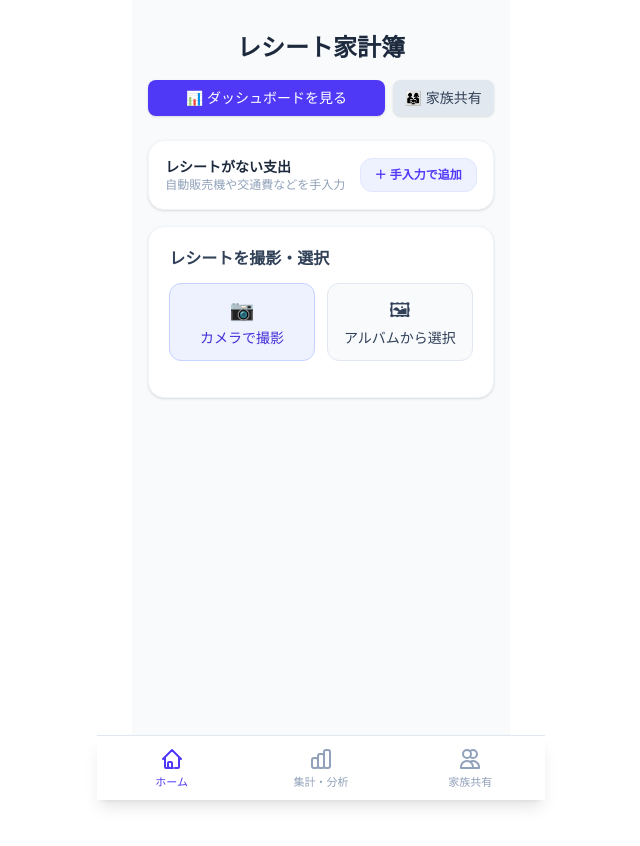
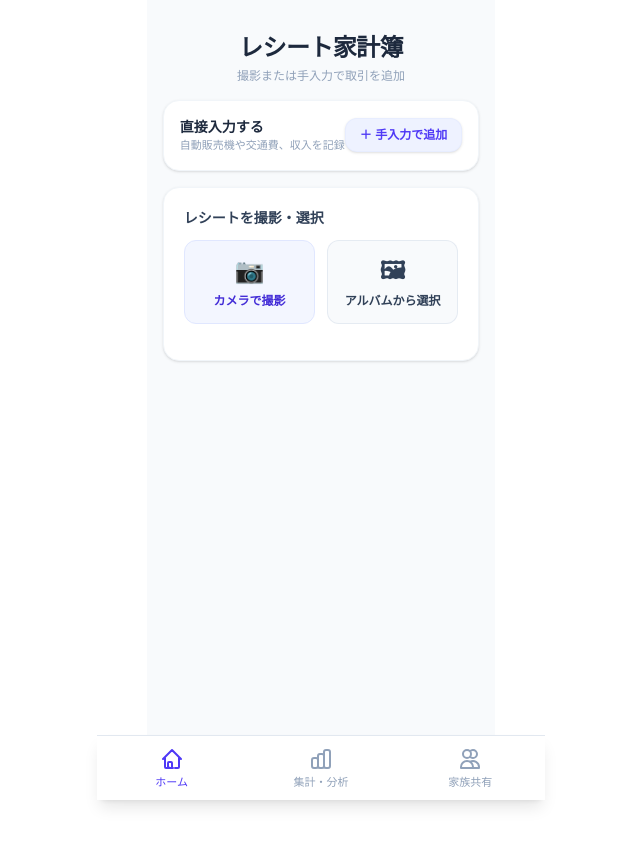
Before and after one commit to pon19/kakeibo-app, a Next.js app: page / in a window 1280 px wide. Shown: the top 846 px of the page, without its empty margins (319-959 px from the left). Built offline with nearby package versions, Linux system fonts and the light colour scheme.

Commit message:
Refactor Home page UI layout and cleanup obsolete navigation buttons

```diff
--- a/app/page.tsx
+++ b/app/page.tsx
@@ -3,7 +3,7 @@
 import { useState, useRef, useEffect } from 'react';
 import Link from 'next/link';
 import { compressImage } from '@/lib/imageCompressor';
-import ManualExpenseModal from '@/components/ManualExpenseModal'; // ← インポート追加
+import ManualExpenseModal from '@/components/ManualExpenseModal';
 
 interface ReceiptItem {
   name: string;
@@ -31,8 +31,6 @@ export default function Home() {
   const [result, setResult] = useState<ParsedReceipt | null>(null);
   const [saveSuccess, setSaveSuccess] = useState(false);
   const [validationError, setValidationError] = useState<string | null>(null);
-
-  // 手入力モーダル状態
   const [isManualModalOpen, setIsManualModalOpen] = useState(false);
 
   const cameraInputRef = useRef<HTMLInputElement>(null);
@@ -237,48 +235,43 @@ export default function Home() {
   };
 
   return (
-    <main className="min-h-screen bg-slate-50 p-4 max-w-md mx-auto pb-20">
-      <h1 className="text-2xl font-bold text-center text-slate-800 my-4">
-        レシート家計簿
-      </h1>
-
-      <div className="flex gap-2 mb-6">
-        <Link className="flex-1 py-2 px-3 bg-indigo-600 text-white rounded-lg font-medium text-center hover:bg-indigo-700 transition shadow-sm text-sm" href="/dashboard">
-          📊 ダッシュボードを見る
-        </Link>
-        <Link className="py-2 px-3 bg-slate-200 text-slate-700 rounded-lg font-medium text-center hover:bg-slate-300 transition shadow-sm text-sm" href="/household">
-          👨‍👩‍👧 家族共有
-        </Link>
-      </div>
+    <main className="min-h-screen bg-slate-50 p-4 max-w-md mx-auto pb-24">
+      {/* 画面ヘッダー */}
+      <header className="my-4 text-center">
+        <h1 className="text-2xl font-extrabold text-slate-800 tracking-tight">
+          レシート家計簿
+        </h1>
+        <p className="text-xs text-slate-400 mt-1">撮影または手入力で取引を追加</p>
+      </header>
 
       {saveSuccess && (
-        <div className="mb-4 p-3 bg-emerald-100 text-emerald-800 rounded-lg text-sm text-center font-medium border border-emerald-200 flex flex-col gap-2">
+        <div className="mb-4 p-3.5 bg-emerald-50 text-emerald-800 rounded-xl text-xs text-center font-medium border border-emerald-200/80 flex flex-col gap-1.5 shadow-sm">
           <span>✅ 取引データを保存しました！</span>
-          <Link className="underline text-emerald-900 font-bold" href="/dashboard">
-            ダッシュボードで確認する →
+          <Link className="underline text-emerald-900 font-bold hover:text-emerald-950" href="/dashboard">
+            集計・分析画面で確認する →
           </Link>
         </div>
       )}
 
       {validationError && (
-        <div className="mb-4 p-3 bg-rose-100 text-rose-800 rounded-lg text-sm font-medium border border-rose-200 flex items-center justify-between">
+        <div className="mb-4 p-3 bg-rose-50 text-rose-800 rounded-xl text-xs font-medium border border-rose-200 flex items-center justify-between shadow-sm">
           <span>⚠️ {validationError}</span>
-          <button onClick={() => setValidationError(null)} className="text-rose-500 font-bold text-xs">✕</button>
+          <button onClick={() => setValidationError(null)} className="text-rose-500 font-bold text-xs p-1">✕</button>
         </div>
       )}
 
-      {/* 手入力カード */}
+      {/* 手入力アクションカード */}
       <div className="bg-white p-4 rounded-2xl border border-slate-100 shadow-sm mb-4 flex items-center justify-between">
         <div>
-          <h3 className="text-sm font-bold text-slate-800">レシートがない支出</h3>
-          <p className="text-xs text-slate-400">自動販売機や交通費などを手入力</p>
+          <h3 className="text-sm font-bold text-slate-800">直接入力する</h3>
+          <p className="text-[11px] text-slate-400">自動販売機や交通費、収入を記録</p>
         </div>
         <button
           onClick={() => {
             setSaveSuccess(false);
             setIsManualModalOpen(true);
           }}
-          className="py-2 px-3.5 bg-indigo-50 text-indigo-600 text-xs font-bold rounded-xl hover:bg-indigo-100 transition border border-indigo-100"
+          className="py-2 px-3.5 bg-indigo-50 text-indigo-600 text-xs font-bold rounded-xl hover:bg-indigo-100 transition border border-indigo-100/50 shadow-sm"
         >
           ＋ 手入力で追加
         </button>
@@ -286,7 +279,7 @@ export default function Home() {
 
       {/* レシート撮影・選択カード */}
       <div className="bg-white p-5 rounded-2xl shadow-sm border border-slate-100 mb-6">
-        <h2 className="text-base font-semibold text-slate-700 mb-3">
+        <h2 className="text-sm font-bold text-slate-700 mb-3">
           レシートを撮影・選択
         </h2>
 
@@ -310,17 +303,17 @@ export default function Home() {
           <button
             type="button"
             onClick={() => cameraInputRef.current?.click()}
-            className="py-3 px-4 bg-indigo-50 border border-indigo-200 text-indigo-700 rounded-xl font-medium text-sm flex flex-col items-center justify-center gap-1 hover:bg-indigo-100 transition"
+            className="py-3.5 px-4 bg-indigo-50/70 border border-indigo-100 text-indigo-700 rounded-xl font-bold text-xs flex flex-col items-center justify-center gap-1.5 hover:bg-indigo-100/80 transition"
           >
-            <span className="text-xl">📷</span>
+            <span className="text-2xl">📷</span>
             <span>カメラで撮影</span>
           </button>
           <button
             type="button"
             onClick={() => libraryInputRef.current?.click()}
-            className="py-3 px-4 bg-slate-50 border border-slate-200 text-slate-700 rounded-xl font-medium text-sm flex flex-col items-center justify-center gap-1 hover:bg-slate-100 transition"
+            className="py-3.5 px-4 bg-slate-50 border border-slate-200/80 text-slate-700 rounded-xl font-bold text-xs flex flex-col items-center justify-center gap-1.5 hover:bg-slate-100 transition"
           >
-            <span className="text-xl">🖼</span>
+            <span className="text-2xl">🖼</span>
             <span>アルバムから選択</span>
           </button>
         </div>
@@ -330,7 +323,7 @@ export default function Home() {
             <img
               src={previewUrl}
               alt="選択したレシート"
-              className="max-h-48 rounded-lg object-contain border border-slate-200"
+              className="max-h-48 rounded-xl object-contain border border-slate-200 shadow-sm"
             />
           </div>
         )}
@@ -339,7 +332,7 @@ export default function Home() {
           <button
             onClick={handleUpload}
             disabled={loading}
-            className="w-full py-2.5 bg-indigo-600 text-white font-medium rounded-xl hover:bg-indigo-700 disabled:bg-slate-300 transition flex items-center justify-center gap-2"
+            className="w-full py-3 bg-indigo-600 text-white font-bold rounded-xl hover:bg-indigo-700 disabled:bg-slate-300 transition text-xs flex items-center justify-center gap-2 shadow-sm"
           >
             {loading && (
               <span className="animate-spin h-4 w-4 border-2 border-white border-t-transparent rounded-full inline-block"></span>
@@ -351,7 +344,7 @@ export default function Home() {
 
       {result && (
         <div className="bg-white p-5 rounded-2xl shadow-sm border border-slate-100 flex flex-col gap-4">
-          <h2 className="text-base font-semibold text-slate-700 border-b pb-2">
+          <h2 className="text-sm font-bold text-slate-800 border-b pb-2">
             解析結果の確認・修正
           </h2>
 
@@ -361,7 +354,7 @@ export default function Home() {
               type="text"
               value={result.merchant_name || ''}
               onChange={(e) => setResult({ ...result, merchant_name: e.target.value })}
-              className="w-full p-2 border rounded-lg text-slate-800 text-sm focus:outline-indigo-500"
+              className="w-full p-2.5 border border-slate-200 bg-white text-slate-800 rounded-xl text-xs focus:outline-indigo-500"
             />
           </div>
 
@@ -371,15 +364,15 @@ export default function Home() {
               type="date"
               value={result.purchased_at?.slice(0, 10) || ''}
               onChange={(e) => setResult({ ...result, purchased_at: e.target.value })}
-              className="w-full p-2 border rounded-lg text-slate-800 text-sm focus:outline-indigo-500"
+              className="w-full p-2.5 border border-slate-200 bg-white text-slate-800 rounded-xl text-xs focus:outline-indigo-500"
             />
           </div>
 
-          <div className="bg-slate-50 p-3 rounded-xl border border-slate-200 space-y-3">
+          <div className="bg-slate-50 p-3 rounded-xl border border-slate-200/80 space-y-3">
             <div className="flex items-center justify-between">
               <span className="text-xs font-bold text-slate-700">計算モード</span>
-              <div className="flex items-center gap-3 text-xs font-medium">
-                <label className="flex items-center gap-1 cursor-pointer bg-white px-2 py-1 rounded border border-slate-200 shadow-sm">
+              <div className="flex items-center gap-2 text-xs font-medium">
+                <label className="flex items-center gap-1 cursor-pointer bg-white px-2 py-1 rounded-lg border border-slate-200 shadow-sm">
                   <input
                     type="radio"
                     name="tax_type"
@@ -388,9 +381,9 @@ export default function Home() {
                     onChange={() => setResult({ ...result, tax_type: 'inclusive' })}
                     className="accent-indigo-600"
                   />
-                  <span className="text-slate-800 font-semibold">内税（税込）</span>
+                  <span className="text-slate-800 font-semibold text-[11px]">内税（税込）</span>
                 </label>
-                <label className="flex items-center gap-1 cursor-pointer bg-white px-2 py-1 rounded border border-slate-200 shadow-sm">
+                <label className="flex items-center gap-1 cursor-pointer bg-white px-2 py-1 rounded-lg border border-slate-200 shadow-sm">
                   <input
                     type="radio"
                     name="tax_type"
@@ -399,17 +392,17 @@ export default function Home() {
                     onChange={() => setResult({ ...result, tax_type: 'exclusive' })}
                     className="accent-indigo-600"
                   />
-                  <span className="text-slate-800 font-semibold">外税（税別）</span>
+                  <span className="text-slate-800 font-semibold text-[11px]">外税（税別）</span>
                 </label>
               </div>
             </div>
 
             {result.tax_type === 'inclusive' ? (
-              <div className="text-xs text-slate-500 bg-white p-2 rounded border border-slate-100">
+              <div className="text-[11px] text-slate-500 bg-white p-2 rounded-lg border border-slate-100">
                 📝 表示されている合計金額がそのまま支払額（税込）になります。
               </div>
             ) : (
-              <div className="text-xs text-indigo-600 bg-indigo-50 p-2 rounded border border-indigo-100 font-medium">
+              <div className="text-[11px] text-indigo-600 bg-indigo-50/60 p-2 rounded-lg border border-indigo-100 font-medium">
                 💡 各品目の金額（税別）と税率（8%/10%）、値引き額から、消費税と合計金額を自動計算します。
               </div>
             )}
@@ -417,36 +410,36 @@ export default function Home() {
 
           <div className="grid grid-cols-3 gap-2">
             <div>
-              <label className="block text-xs font-medium text-slate-500 mb-1">値引き額（円）</label>
+              <label className="block text-[11px] font-medium text-slate-500 mb-1">値引き額</label>
               <input
                 type="number"
                 value={result.discount_amount ?? 0}
                 onChange={(e) => setResult({ ...result, discount_amount: Number(e.target.value) })}
-                className="w-full p-2 border rounded-lg text-sm text-red-600 font-medium bg-white"
+                className="w-full p-2 border border-slate-200 rounded-lg text-xs text-rose-600 font-bold bg-white"
               />
             </div>
 
             <div>
-              <label className="block text-xs font-medium text-slate-500 mb-1">消費税額（円）</label>
+              <label className="block text-[11px] font-medium text-slate-500 mb-1">消費税額</label>
               <input
                 type="number"
                 value={result.tax_amount ?? 0}
                 readOnly={result.tax_type === 'exclusive'}
                 onChange={(e) => setResult({ ...result, tax_amount: Number(e.target.value) })}
-                className={`w-full p-2 border rounded-lg text-sm ${
+                className={`w-full p-2 border border-slate-200 rounded-lg text-xs ${
                   result.tax_type === 'exclusive' ? 'bg-slate-100 text-slate-600' : 'bg-white text-slate-800'
                 }`}
               />
             </div>
 
             <div>
-              <label className="block text-xs font-medium text-slate-500 mb-1">合計金額（円） <span className="text-rose-500">*</span></label>
+              <label className="block text-[11px] font-medium text-slate-500 mb-1">合計金額 <span className="text-rose-500">*</span></label>
               <input
                 type="number"
                 value={result.total_amount || ''}
                 readOnly={result.tax_type === 'exclusive'}
                 onChange={(e) => setResult({ ...result, total_amount: Number(e.target.value) })}
-                className={`w-full p-2 border rounded-lg text-sm font-bold ${
+                className={`w-full p-2 border border-slate-200 rounded-lg text-xs font-extrabold ${
                   result.tax_type === 'exclusive' ? 'bg-slate-100 text-slate-600' : 'bg-white text-slate-800'
                 }`}
               />
@@ -459,7 +452,7 @@ export default function Home() {
               type="text"
               value={result.category || ''}
               onChange={(e) => setResult({ ...result, category: e.target.value })}
-              className="w-full p-2 border rounded-lg text-slate-800 text-sm focus:outline-indigo-500"
+              className="w-full p-2.5 border border-slate-200 bg-white text-slate-800 rounded-xl text-xs focus:outline-indigo-500"
             />
           </div>
 
@@ -471,7 +464,7 @@ export default function Home() {
                   <button
                     type="button"
                     onClick={handleClearAllItems}
-                    className="text-xs bg-rose-50 text-rose-600 font-semibold px-2 py-1 rounded hover:bg-rose-100 transition"
+                    className="text-[11px] bg-rose-50 text-rose-600 font-semibold px-2 py-1 rounded-lg hover:bg-rose-100 transition"
                   >
                     🗑 一括クリア
                   </button>
@@ -479,7 +472,7 @@ export default function Home() {
                 <button
                   type="button"
                   onClick={handleAddItem}
-                  className="text-xs bg-indigo-50 text-indigo-600 font-semibold px-2 py-1 rounded hover:bg-indigo-100 transition"
+                  className="text-[11px] bg-indigo-50 text-indigo-600 font-semibold px-2 py-1 rounded-lg hover:bg-indigo-100 transition"
                 >
                   ＋ 品目追加
                 </button>
@@ -489,25 +482,25 @@ export default function Home() {
             {result.items && result.items.length > 0 ? (
               <div className="flex flex-col gap-2">
                 {result.items.map((item, idx) => (
-                  <div key={idx} className="flex gap-2 items-center bg-slate-50 p-2 rounded-lg border border-slate-100">
+                  <div key={idx} className="flex gap-2 items-center bg-slate-50 p-2 rounded-xl border border-slate-100">
                     <input
                       type="text"
                       placeholder="商品名"
                       value={item.name}
                       onChange={(e) => handleItemChange(idx, 'name', e.target.value)}
-                      className="flex-1 p-1.5 border rounded text-xs text-slate-800 bg-white"
+                      className="flex-1 p-1.5 border border-slate-200 rounded-lg text-xs text-slate-800 bg-white"
                     />
                     <input
                       type="number"
                       placeholder="価格"
                       value={item.price}
                       onChange={(e) => handleItemChange(idx, 'price', Number(e.target.value))}
-                      className="w-16 p-1.5 border rounded text-xs text-slate-800 bg-white"
+                      className="w-16 p-1.5 border border-slate-200 rounded-lg text-xs text-slate-800 bg-white"
                     />
                     <select
                       value={item.tax_rate || 8}
                       onChange={(e) => handleItemChange(idx, 'tax_rate', Number(e.target.value))}
-                      className="p-1.5 border rounded text-xs text-slate-800 bg-white font-medium"
+                      className="p-1.5 border border-slate-200 rounded-lg text-xs text-slate-800 bg-white font-medium"
                     >
                       <option value={8}>8%</option>
                       <option value={10}>10%</option>
@@ -515,7 +508,7 @@ export default function Home() {
                     <button
                       type="button"
                       onClick={() => handleRemoveItem(idx)}
-                      className="text-red-500 hover:text-red-700 text-xs px-1"
+                      className="text-rose-500 hover:text-rose-700 text-xs p-1 font-bold"
                     >
                       ✕
                     </button>
@@ -523,7 +516,7 @@ export default function Home() {
                 ))}
               </div>
             ) : (
-              <p className="text-xs text-slate-400 py-2 text-center border border-dashed rounded-lg bg-slate-50">
+              <p className="text-xs text-slate-400 py-3 text-center border border-dashed rounded-xl bg-slate-50">
                 明細データはありません
               </p>
             )}
@@ -532,7 +525,7 @@ export default function Home() {
           <button
             onClick={handleSave}
             disabled={loading}
-            className="w-full mt-2 py-2.5 bg-emerald-600 text-white font-medium rounded-xl hover:bg-emerald-700 disabled:bg-slate-300 transition flex items-center justify-center gap-2"
+            className="w-full mt-2 py-3 bg-emerald-600 text-white font-bold text-xs rounded-xl hover:bg-emerald-700 disabled:bg-slate-300 transition flex items-center justify-center gap-2 shadow-sm"
           >
             {loading && (
               <span className="animate-spin h-4 w-4 border-2 border-white border-t-transparent rounded-full inline-block"></span>
@@ -542,7 +535,6 @@ export default function Home() {
         </div>
       )}
 
-      {/* 手入力モーダル */}
       <ManualExpenseModal
         isOpen={isManualModalOpen}
         onClose={() => setIsManualModalOpen(false)}
```
